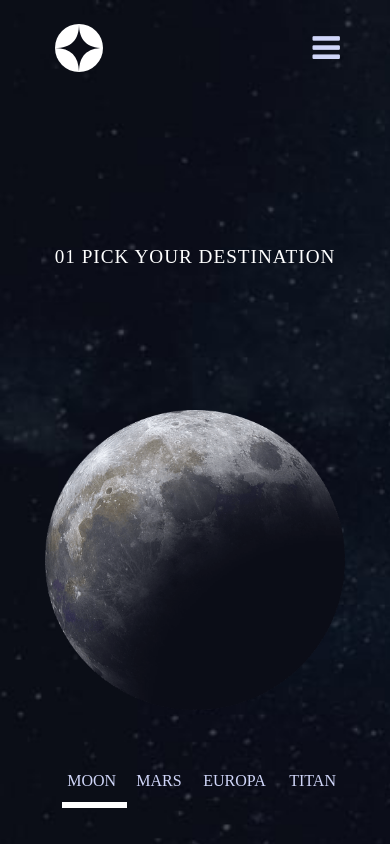
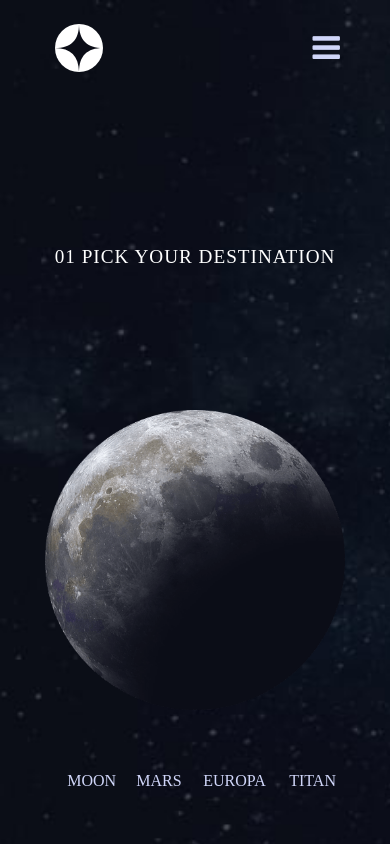
Before and after one commit to oyesolaibrahim/Space-Tourism-Website, a React (Create React App) app: page /destination in a window 390 px wide. Shown: the top 844 px of the page. Built offline with nearby package versions, Linux system fonts and the light colour scheme; a web font is replaced by a local one.

Commit message:
adjustment to the portrait view

```diff
--- a/src/components/Destination-mini-Header/Destination_mini_header.scss
+++ b/src/components/Destination-mini-Header/Destination_mini_header.scss
@@ -209,7 +209,8 @@
 
     }
 }
-@media screen and (max-width: 360px) {
+@media screen and (max-width: 400px) {
+    @media screen and (max-width: 360px) {
     .planet {
 
         div hr {
@@ -219,3 +220,12 @@
 
     }
 }
+    .planet {
+
+        div hr {
+            position: absolute;
+            top: 107%;
+        }
+
+    }
+}
```
